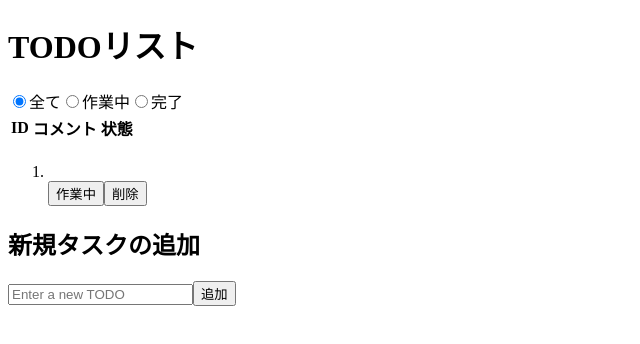
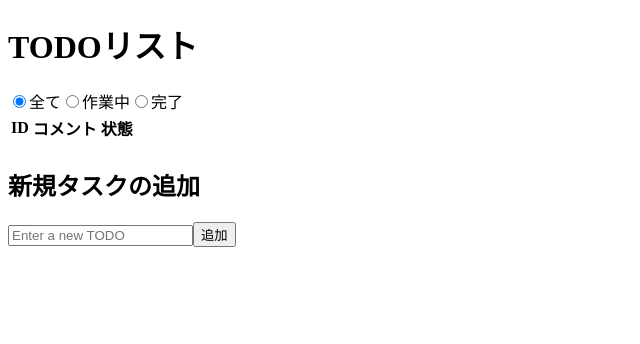
Before and after one commit to kitou88C39/react_kadai_1, a React (Create React App) app: page / in a window 1280 px wide. Shown: the top 344 px of the page, without its empty margins (0-640 px from the left). Built offline with nearby package versions, Linux system fonts and the light colour scheme.

Commit message:
課題①　提出1回目

```diff
--- a/src/App.js
+++ b/src/App.js
@@ -1,8 +1,9 @@
 import { useState } from "react";
+import "./styles.css";
 
 function App() {
   const [inputTodo, setInputTodo] = useState("");
-  const [incompleteTodos, setIncompleteTodos] = useState([""]);
+  const [incompleteTodos, setIncompleteTodos] = useState([]);
 
   const onChangeInputTodo = (e) => {
     setInputTodo(e.target.value);
@@ -53,7 +54,7 @@ function App() {
         <ol>
           {incompleteTodos.map((todo) => {
             return (
-              <div key={todo}>
+              <div className="list-row" key={todo}>
                 <li>{todo}</li>
                 <button>作業中</button>
                 <button>削除</button>
--- /dev/null
+++ b/src/styles.css
@@ -0,0 +1,5 @@
+.list-row {
+  display: flex;
+  align-items: center;
+  padding-bottom: 4px;
+}
```
